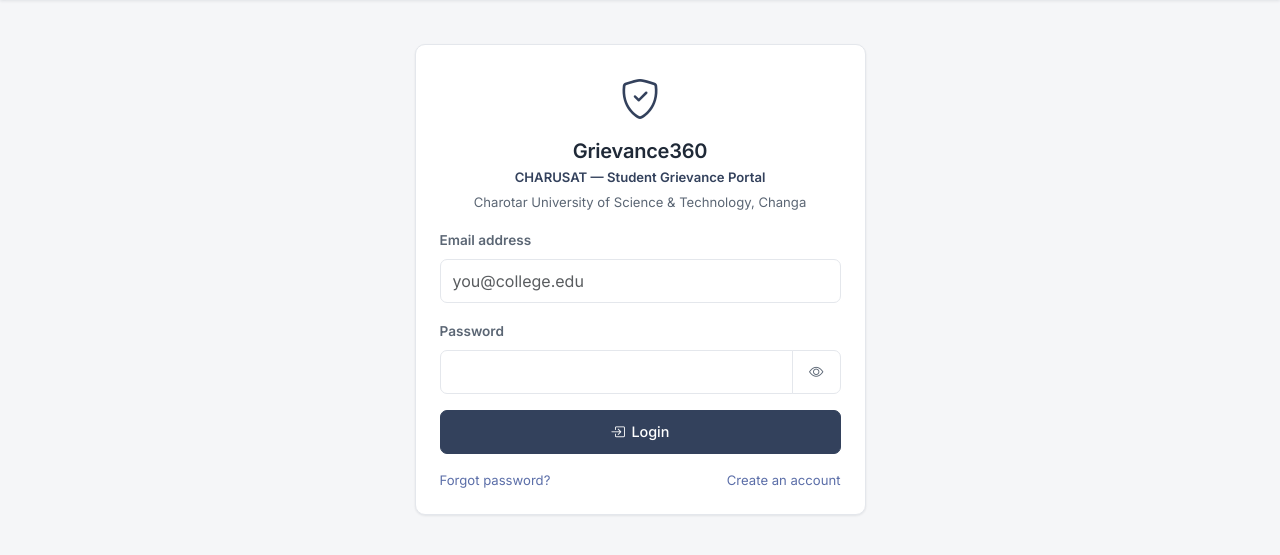
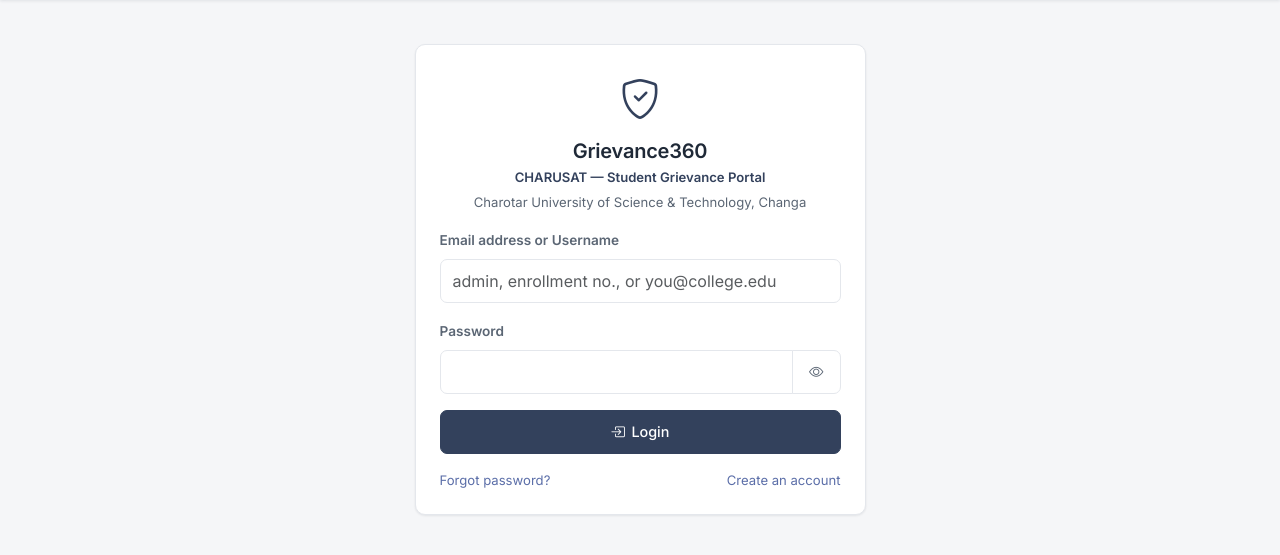
Before and after one commit to HarshMoradiya111/Grievance360, a Flask app: page /login in a window 1280 px wide. Shown: the part 56-611 px from the top of the page. Run offline with Flask 3, Linux system fonts and the light colour scheme.

Commit message:
feat(auth): enable login with username 'admin', dual-port SMTPS mail delivery, and display on-screen reset link

```diff
--- a/app.py
+++ b/app.py
@@ -318,23 +318,32 @@ def login():
         return redirect(url_for("home_for_role"))
 
     if request.method == "POST":
-        email = request.form.get("email", "").strip().lower()
+        login_input = request.form.get("email", "").strip()
         password = request.form.get("password", "")
 
         db_conn = db.get_db()
-        row = db_conn.users.find_one({"email": email})
+        # Accept email, username ('admin'), or enrollment number
+        query_conditions = [{"email": login_input.lower()}]
+        if login_input.lower() == "admin":
+            query_conditions.append({"role": "admin"})
+            query_conditions.append({"email": "admin@grievance360.edu"})
+        else:
+            query_conditions.append({"enrollment_no": login_input})
+            query_conditions.append({"enrollment_no": login_input.upper()})
+
+        row = db_conn.users.find_one({"$or": query_conditions})
         if row and check_password_hash(row["password_hash"], password):
             if not row.get("is_active"):
                 flash("This account has been deactivated.", "danger")
-                return render_template("login.html", email=email)
+                return render_template("login.html", email=login_input)
             row["id"] = str(row["_id"])
             login_user(User(row))
             flash("Welcome back, %s." % row["name"].split(" ")[0], "success")
             return redirect(url_for("home_for_role"))
 
-        # Deliberately vague: never reveal whether the email exists.
-        flash("Incorrect email or password.", "danger")
-        return render_template("login.html", email=email)
+        # Deliberately vague: never reveal whether the account exists.
+        flash("Incorrect email, username, or password.", "danger")
+        return render_template("login.html", email=login_input)
 
     return render_template("login.html", email="")
 
@@ -348,21 +357,30 @@ def logout():
 
 
 # ---------------------------------------------------------------------------
-# Password reset (roadmap Step 17).
-# There is no SMTP server in a college lab, so instead of emailing the link we
-# show it on screen. The token logic is identical to a real email flow -- only
-# the delivery differs.
+# Password reset
+# Sends an email via SMTP/Resend AND displays the link on screen so users
+# in environments without direct mail server access can always reset their password.
 # ---------------------------------------------------------------------------
 @app.route("/forgot", methods=["GET", "POST"])
 def forgot_password():
     reset_link = None
 
     if request.method == "POST":
-        email = request.form.get("email", "").strip().lower()
+        login_input = request.form.get("email", "").strip()
         db_conn = db.get_db()
-        row = db_conn.users.find_one({"email": email})
+
+        query_conditions = [{"email": login_input.lower()}]
+        if login_input.lower() == "admin":
+            query_conditions.append({"role": "admin"})
+            query_conditions.append({"email": "admin@grievance360.edu"})
+        else:
+            query_conditions.append({"enrollment_no": login_input})
+            query_conditions.append({"enrollment_no": login_input.upper()})
+
+        row = db_conn.users.find_one({"$or": query_conditions})
 
         if row:
+            target_email = row.get("email")
             token = helpers.make_reset_token()
             expires = (datetime.now() + timedelta(hours=1)).strftime(
                 helpers.DT_FORMAT)
@@ -372,11 +390,14 @@ def forgot_password():
             )
             reset_path = url_for("reset_password", token=token)
             reset_link = config.PORTAL_URL.rstrip("/") + reset_path
-            mail.notify_password_reset(email, reset_link)
-
-        # Same message either way, so nobody can probe for valid emails.
-        flash("If that email is registered, a password reset link has been sent to it.",
+            try:
+                mail.notify_password_reset(target_email, reset_link)
+            except Exception as exc:
+                app.logger.warning("Could not dispatch password reset email to %s: %s", target_email, exc)
+
+        flash("If that account is registered, a password reset link has been sent to your email and generated below.",
               "info")
+        return render_template("forgot.html", reset_link=reset_link)
 
     return render_template("forgot.html", reset_link=None)
 
--- a/mail.py
+++ b/mail.py
@@ -57,13 +57,24 @@ def _send(to_addr, subject, html_body):
     msg["To"]      = to_addr
     msg.attach(MIMEText(html_body, "html", "utf-8"))
 
+    # Try SMTPS (port 465 SSL) first (optimal for cloud/serverless environments)
     try:
-        with smtplib.SMTP(config.MAIL_SMTP, config.MAIL_PORT, timeout=10) as s:
+        with smtplib.SMTP_SSL("smtp.gmail.com", 465, timeout=7) as s:
+            s.login(config.MAIL_USER, config.MAIL_PASSWORD)
+            s.sendmail(config.MAIL_USER, [to_addr], msg.as_string())
+        log.info("Mail sent via SMTPS (465) to %s — %s", to_addr, subject)
+        return
+    except Exception as exc_ssl:
+        log.warning("SMTPS (465) failed to %s: %s; falling back to SMTP...", to_addr, exc_ssl)
+
+    # Fallback to standard SMTP (port 587 STARTTLS)
+    try:
+        with smtplib.SMTP(config.MAIL_SMTP, config.MAIL_PORT, timeout=7) as s:
             s.ehlo()
             s.starttls()
             s.login(config.MAIL_USER, config.MAIL_PASSWORD)
             s.sendmail(config.MAIL_USER, [to_addr], msg.as_string())
-        log.info("Mail sent to %s — %s", to_addr, subject)
+        log.info("Mail sent via SMTP (%s) to %s — %s", config.MAIL_PORT, to_addr, subject)
     except Exception as exc:
         log.warning("Mail failed to %s: %s", to_addr, exc)
 
--- a/templates/login.html
+++ b/templates/login.html
@@ -20,10 +20,10 @@
 
       <form method="POST" novalidate>
         <div class="mb-3">
-          <label for="email" class="form-label">Email address</label>
-          <input type="email" class="form-control" id="email" name="email"
-                 value="{{ email }}" required autocomplete="email"
-                 inputmode="email" placeholder="you@college.edu">
+          <label for="email" class="form-label">Email address or Username</label>
+          <input type="text" class="form-control" id="email" name="email"
+                 value="{{ email }}" required autocomplete="username"
+                 placeholder="admin, enrollment no., or you@college.edu">
         </div>
 
         <div class="mb-3">
```
